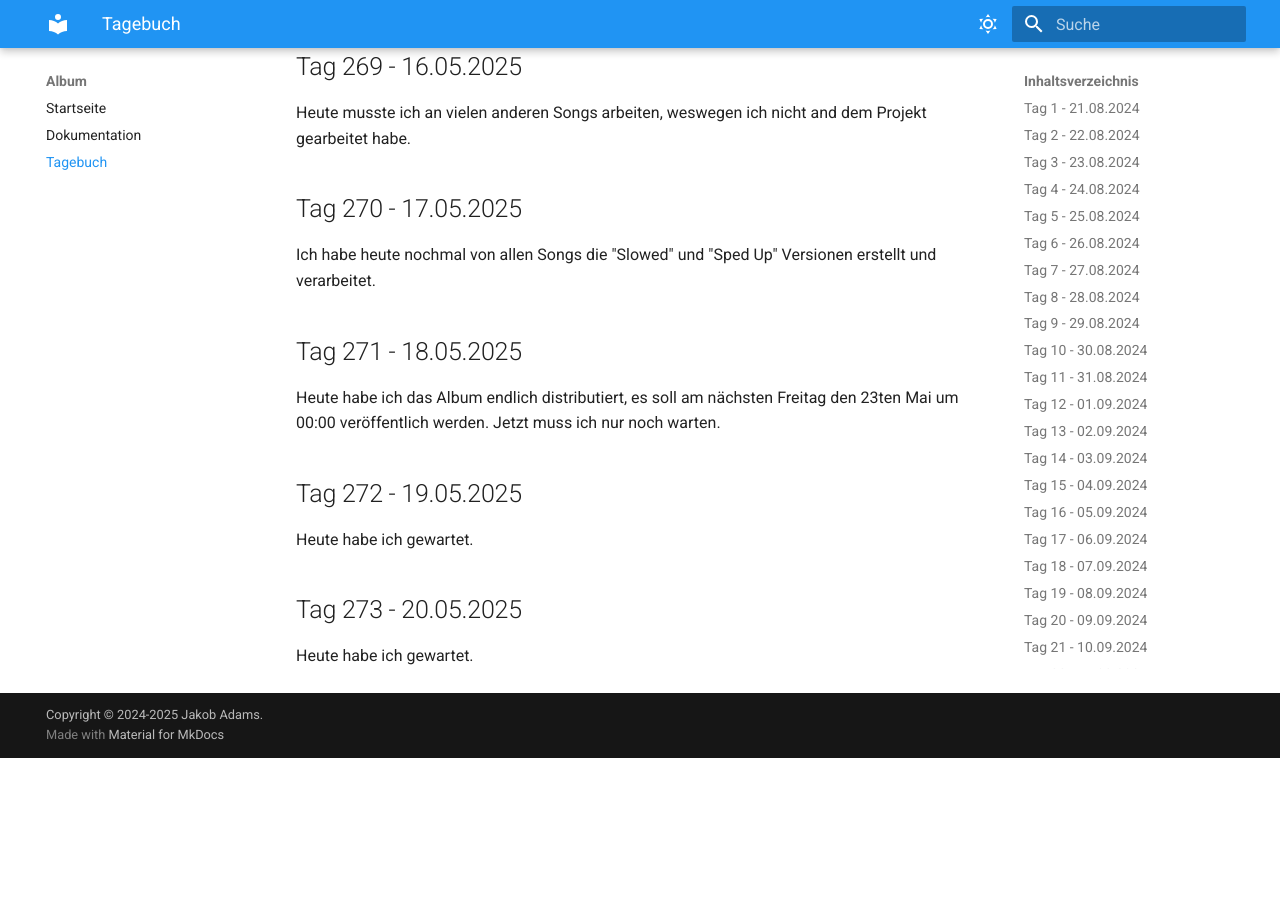
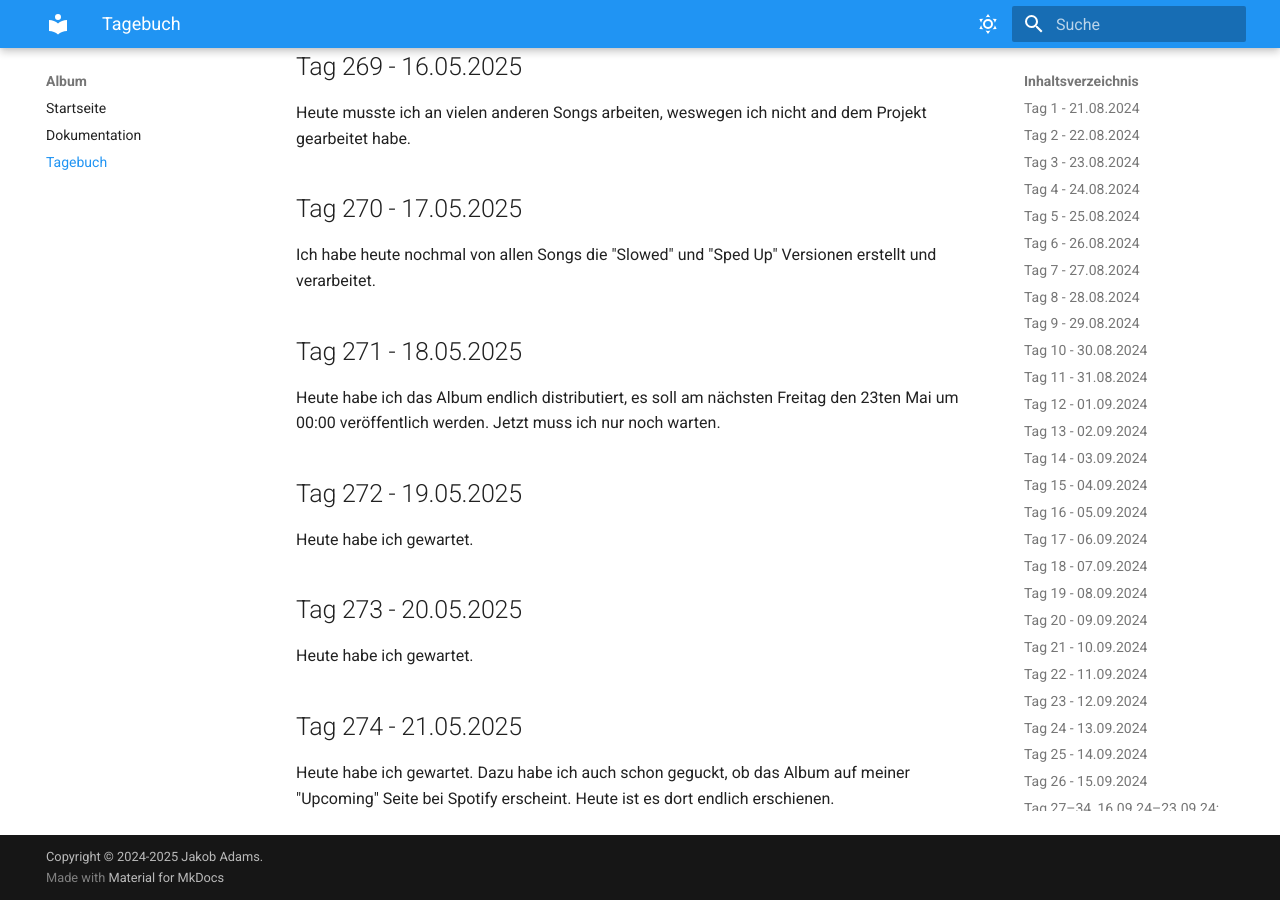
Before and after one commit to envacity/docs, an MkDocs documentation site: the page built from docs/Tagebuch.md, in a window 1280 px wide and 900 px high, scrolled down 27331 px. Built offline with MkDocs 1.6.1 and Material for MkDocs 9.7.7, drawn with Linux system fonts in a browser that asks for light colours; before the commit the page ends 28089 px from its top, so only the background shows below that.

Commit message:
update 11

```diff
--- a/docs/Tagebuch.md
+++ b/docs/Tagebuch.md
@@ -830,3 +830,7 @@ Heute habe ich gewartet.
 ## Tag 273 - 20.05.2025
 
 Heute habe ich gewartet.
+
+## Tag 274 - 21.05.2025
+
+Heute habe ich gewartet. Dazu habe ich auch schon geguckt, ob das Album auf meiner "Upcoming" Seite bei Spotify erscheint. Heute ist es dort endlich erschienen.
```
